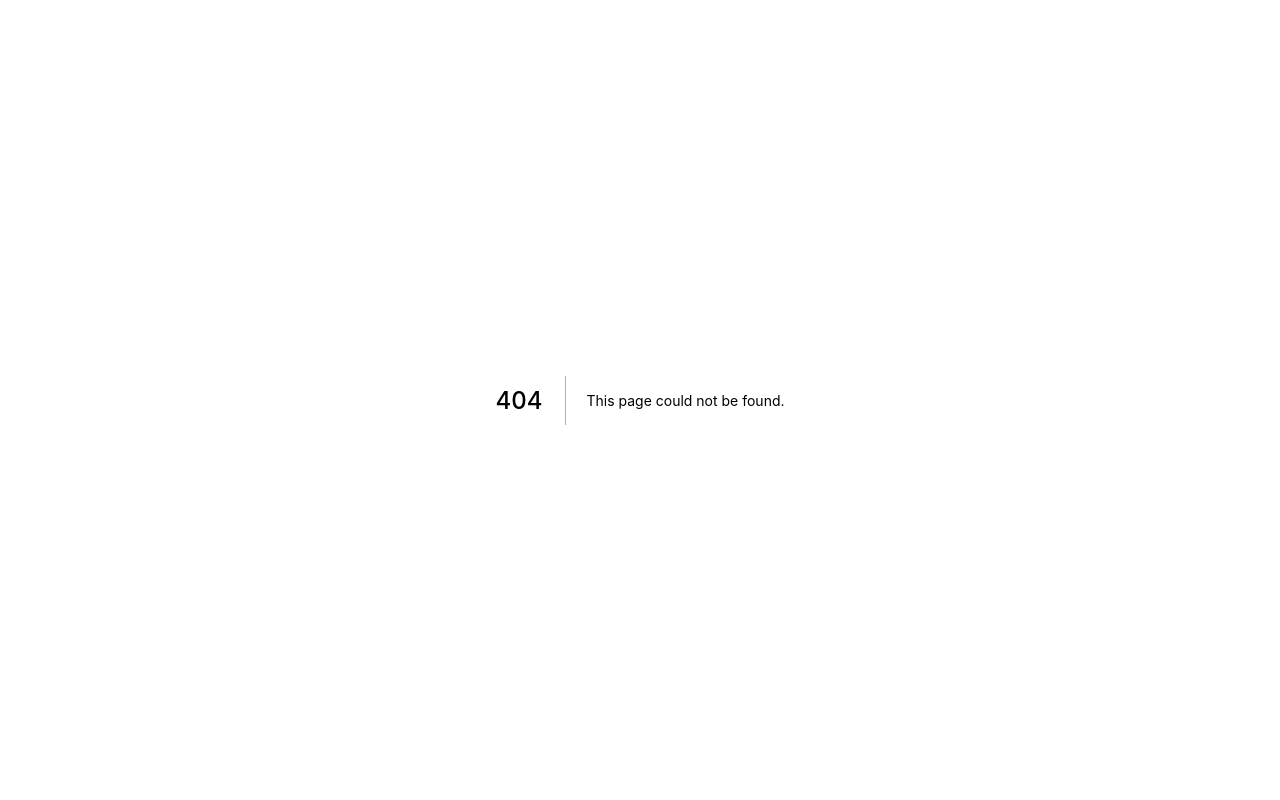
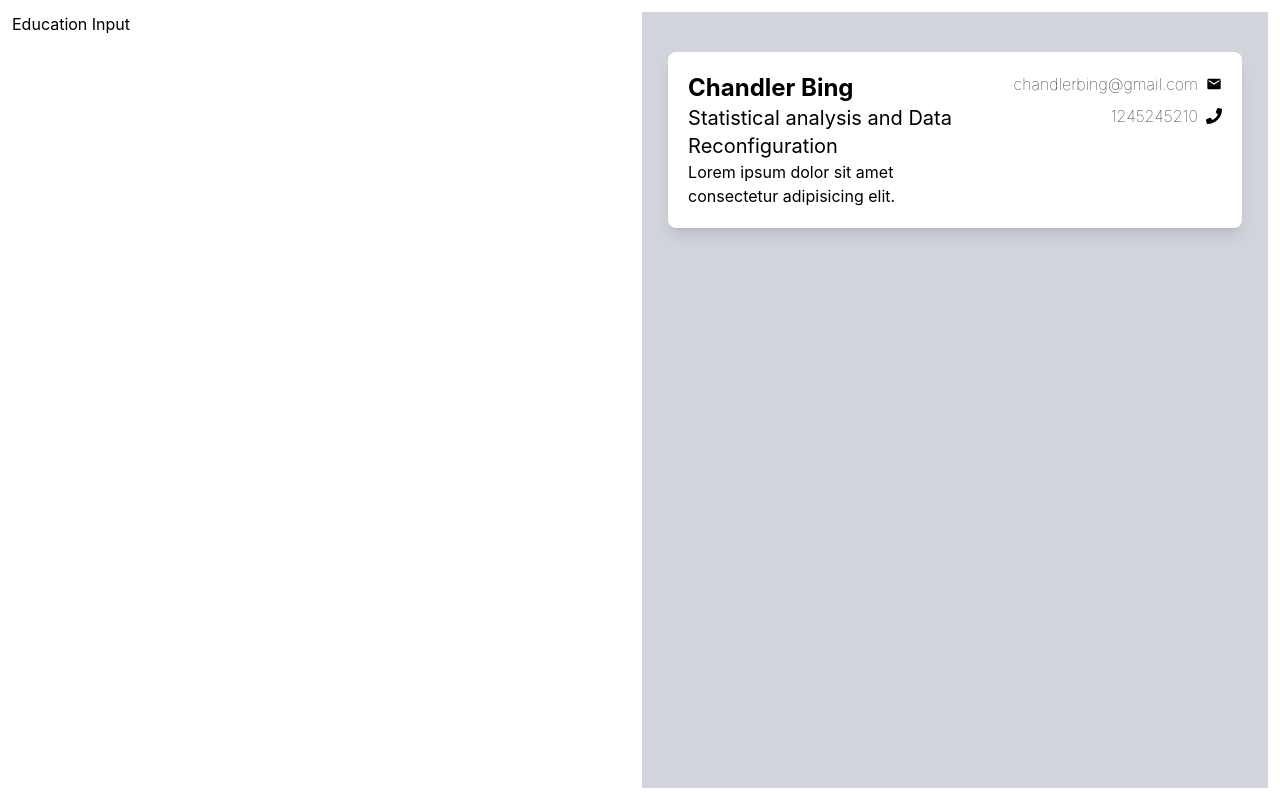
Before and after one commit to samsaw777/ResumeApp, a Next.js app: page /resume in a window 1280 px wide. Before the commit this address had no page. Built offline with nearby package versions, Linux system fonts and the light colour scheme.

Commit message:
feat:Education folder added

```diff
--- a/components/resumeHeader/Output.tsx
+++ b/components/Output.tsx
@@ -30,16 +30,26 @@ const Output: React.FC<any> = (props) => {
       <div className="w-11/12  bg-white shadow-lg rounded-lg block mx-auto mt-10">
         <div className="grid grid-cols-2 gap-1 p-5">
           <div>
-            <p className="text-2xl text-black font-bold">{information?.name}</p>
-            <p className="text-xl text-black">{information?.profession}</p>
-            <div>{information?.description}</div>
+            <p className="text-2xl text-black font-bold">
+              {information?.name || "Chandler Bing"}{" "}
+            </p>
+            <p className="text-xl text-black">
+              {information?.profession ||
+                "Statistical analysis and Data Reconfiguration"}
+            </p>
+            <div>
+              {information?.description ||
+                "Lorem ipsum dolor sit amet consectetur adipisicing elit."}
+            </div>
           </div>
           <div className="flex flex-col">
             <p className="ml-auto flex mb-2 font-thin text-md">
-              {information?.email} <MdMail className="w-4 h-4 ml-2 mt-1" />
+              {information?.email || "chandlerbing@gmail.com"}{" "}
+              <MdMail className="w-4 h-4 ml-2 mt-1" />
             </p>
             <p className="ml-auto flex mb-2 font-thin  text-md">
-              {information?.phone} <FaPhone className="w-4 h-4 ml-2 mt-1" />
+              {information?.phone || 1245245210}{" "}
+              <FaPhone className="w-4 h-4 ml-2 mt-1" />
             </p>
             {information?.website && (
               <p className="ml-auto flex mb-2 font-thin  text-md">
--- /dev/null
+++ b/components/education/EducationInput.tsx
@@ -0,0 +1,7 @@
+import React from "react";
+
+const EducationInput: React.FC = () => {
+  return <div>Education Input</div>;
+};
+
+export { EducationInput };
--- /dev/null
+++ b/components/education/EducationList.tsx
@@ -0,0 +1,7 @@
+import React from "react";
+
+const EducationList: React.FC = () => {
+  return <div>This is Education List.</div>;
+};
+
+export { EducationList };
--- a/components/resumeHeader/Header.tsx
+++ b/components/resumeHeader/Header.tsx
@@ -1,6 +1,7 @@
 import React, { useState } from "react";
 import { HeaderInput } from "./HeaderInput";
-import { Output } from "./Output";
+import { Output } from "../Output";
+import { EducationInput } from "../education/EducationInput";
 import { useForm, SubmitHandler } from "react-hook-form";
 //Declaring the type of the Inputs.
 
@@ -12,11 +13,26 @@ interface Input {
   phone: number | undefined;
 }
 
+const renderComponent = (value: string, setName: any, setRenderValue: any) => {
+  switch (value) {
+    case "information":
+      return (
+        <HeaderInput setMyInfo={setName} setRenderValue={setRenderValue} />
+      );
+    case "education":
+      return <EducationInput />;
+    default:
+      return true;
+  }
+};
+
 const Header: React.FC = () => {
   const [name, setName] = useState<any>({});
+  const [renderValue, setRenderValue] = useState<string>("education");
   return (
     <div className="grid grid-cols-2 gap-1 p-3  h-screen">
-      <HeaderInput setMyInfo={setName} />
+      {renderComponent(renderValue, setName, setRenderValue)}
+      {/* <HeaderInput setMyInfo={setName} /> */}
       <Output information={name} />
     </div>
   );
--- a/components/resumeHeader/HeaderInput.tsx
+++ b/components/resumeHeader/HeaderInput.tsx
@@ -30,23 +30,16 @@ interface Objects {
 
 interface Props {
   setMyInfo: Dispatch<SetStateAction<Objects | undefined>>;
+  setRenderValue: Dispatch<SetStateAction<String>>;
 }
 
 const HeaderInput: React.FC<any> = (props: Props) => {
   const [socialName, setSocialName] = useState<string>("");
   console.log(socialName);
 
-  const { setMyInfo } = props;
+  const { setMyInfo, setRenderValue } = props;
 
-  const Form = useForm<Inputs>({
-    defaultValues: {
-      name: "Sameep Sawant",
-      profession: "Developer",
-      description: "Lorem ipsum dolor sit amet consectetur adipisicing elit.",
-      email: "xyz@gmail.com",
-      phone: 1245245210,
-    },
-  });
+  const Form = useForm<Inputs>();
 
   const {
     register,
@@ -55,9 +48,45 @@ const HeaderInput: React.FC<any> = (props: Props) => {
     formState: { errors },
   } = Form;
 
-  const submitHeaderInformation: SubmitHandler<Inputs> = (data) => {
-    console.log(data);
-    Router.push("/new");
+  const submitHeaderInformation: SubmitHandler<Inputs> = async (data) => {
+    // console.log(data);
+    // const body = {
+    //   name,
+    //   profession,
+    //   description,
+    //   email,
+    //   phone,
+    //   github,
+    //   twitter,
+    //   instagram,
+    //   linkedin,
+    //   website,
+    // };
+    // const response = await fetch("http://localhost:3000/api/addInformation", {
+    //   method: "POST", // *GET, POST, PUT, DELETE, etc.
+    //   mode: "cors", // no-cors, *cors, same-origin
+    //   cache: "no-cache", // *default, no-cache, reload, force-cache, only-if-cached
+    //   credentials: "same-origin", // include, *same-origin, omit
+    //   headers: {
+    //     "Content-Type": "application/json",
+    //     // 'Content-Type': 'application/x-www-form-urlencoded',
+    //   },
+    //   redirect: "follow", // manual, *follow, error
+    //   referrerPolicy: "no-referrer", // no-referrer, *no-referrer-when-downgrade, origin, origin-when-cross-origin, same-origin, strict-origin, strict-origin-when-cross-origin, unsafe-url
+    //   body: JSON.stringify(body), // body data type must match "Content-Type" header
+    // })
+    //   .then((response) => response.json())
+    //   .then((data) => {
+    //     console.log("Success:", data);
+    //   })
+    //   .catch((error) => {
+    //     console.error("Error:", error);
+    //   });
+    // Router.push("/new");
+  };
+
+  const checkValue = () => {
+    setRenderValue("education");
   };
 
   const {
@@ -98,10 +127,11 @@ const HeaderInput: React.FC<any> = (props: Props) => {
     twitter,
   ]);
 
+  // onSubmit={handleSubmit(submitHeaderInformation)}
   return (
     <div>
       <h1>Introduction</h1>
-      <form onSubmit={handleSubmit(submitHeaderInformation)}>
+      <form>
         <div className="grid grid-cols-2 gap-2">
           <div className="flex flex-col mb-6 ">
             <div className="md:w-1/3">
@@ -264,6 +294,7 @@ const HeaderInput: React.FC<any> = (props: Props) => {
             <button
               className="shadow bg-purple-500 hover:bg-purple-400 focus:shadow-outline focus:outline-none text-white font-bold py-2 px-4 rounded block ml-auto mr-10"
               type="submit"
+              onClick={() => checkValue()}
             >
               Education
             </button>
--- /dev/null
+++ b/pages/api/addInformation.tsx
@@ -0,0 +1,23 @@
+import type { NextApiRequest, NextApiResponse } from "next";
+import { supabase } from "../../lib/initSupabase";
+
+const addInformation = async (req: NextApiRequest, res: NextApiResponse) => {
+  const {
+    name,
+    profession,
+    email,
+    description,
+    phone,
+    github,
+    linkedin,
+    twitter,
+    instagram,
+    website,
+  } = req.body;
+
+  // const {data: information, errors} = await supabase.
+
+  res.status(200).json("send something");
+};
+
+export default addInformation;
--- a/pages/index.tsx
+++ b/pages/index.tsx
@@ -1,10 +1,16 @@
 import type { NextPage } from "next";
+import Link from "next/link";
 import { Header } from "../components/resumeHeader/Header";
 
 const Home: NextPage = () => {
   return (
     <div>
-      <Header />
+      <Link href="/resume">
+        <div className="cursor-pointer p-5 bg-purple-400 rounded w-fit ml-10 mt-10 h-16">
+          Create Resume
+        </div>
+      </Link>
+      {/* <Header /> */}
     </div>
   );
 };
--- /dev/null
+++ b/pages/resume/index.tsx
@@ -0,0 +1,11 @@
+import React from "react";
+import { Header } from "../../components/resumeHeader/Header";
+const Resume: React.FC = () => {
+  return (
+    <div>
+      <Header />
+    </div>
+  );
+};
+
+export default Resume;
```
Also changed, not shown: Utils/RenderFunction.tsx (added, +30 -0 lines).
